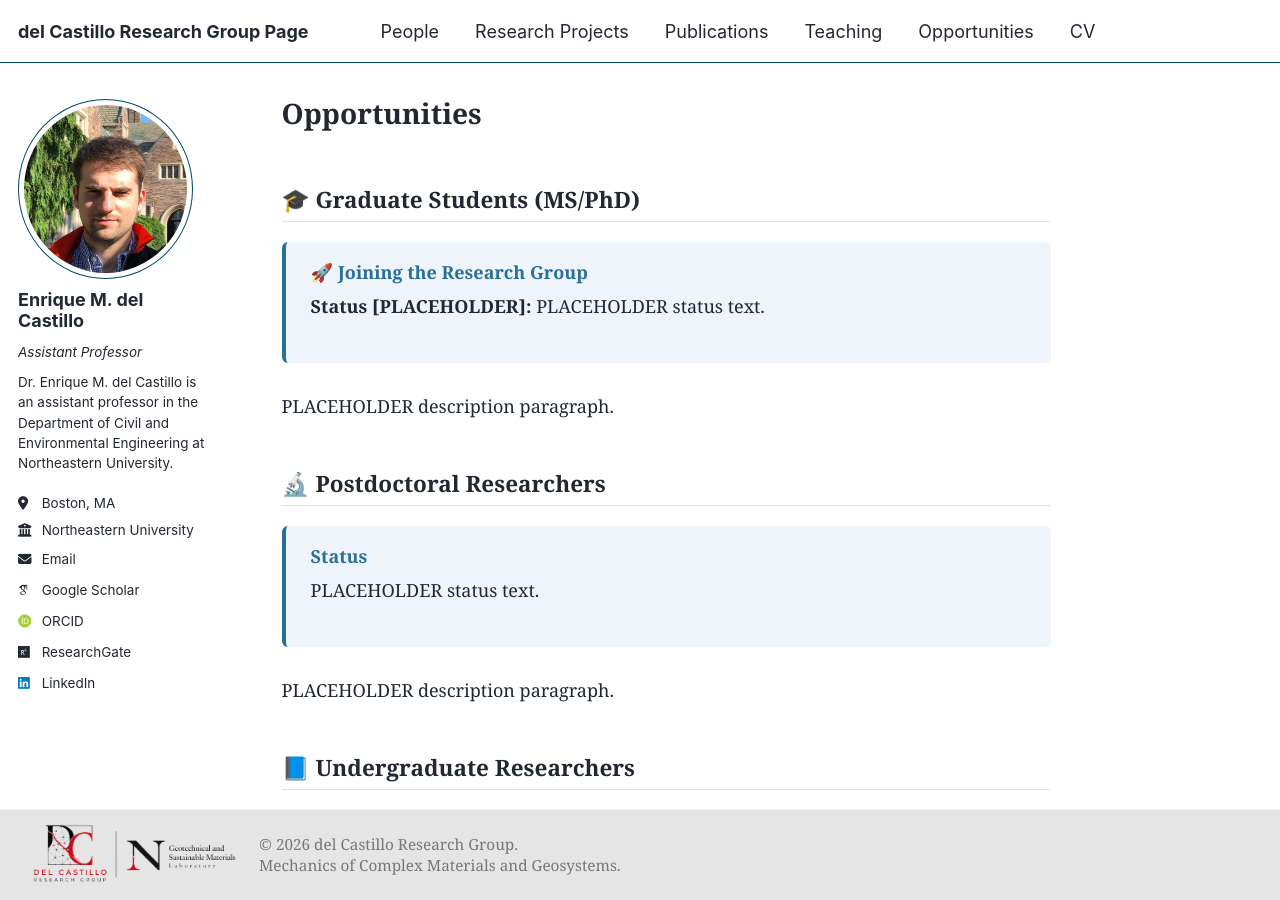
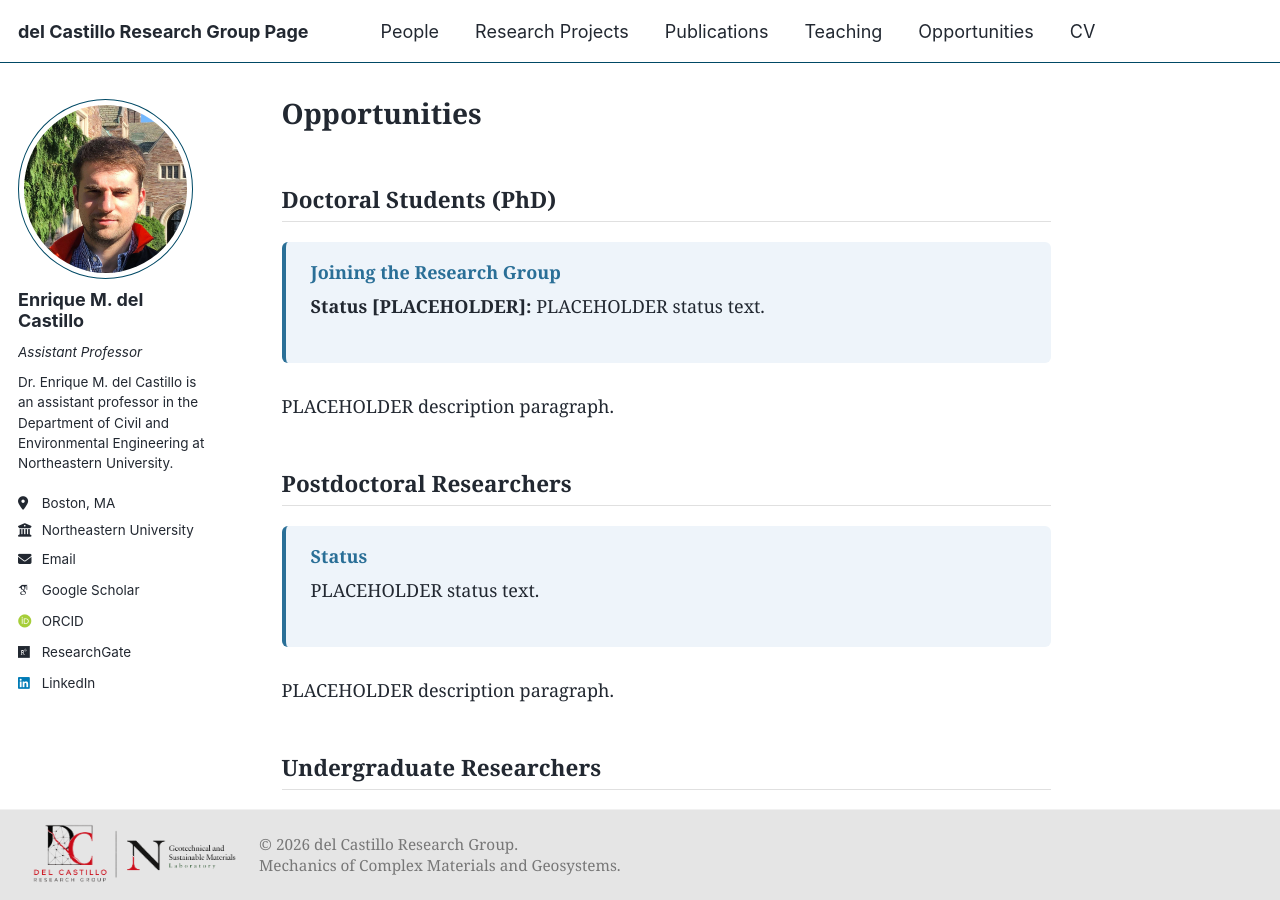
Before and after one commit to emdc19/emdcwebsite, a Jekyll site: the page built from _pages/opportunities.md, in a window 1280 px wide and 900 px high. Built offline with Jekyll 4.4.1, drawn with Linux system fonts in a browser that asks for light colours; some web fonts are replaced; a script that is not in the unit is left out.

Commit message:
Update opportunities.md

```diff
--- a/_pages/opportunities.md
+++ b/_pages/opportunities.md
@@ -8,16 +8,16 @@ author_profile: true
 {% include base_path %}
 
 <div class="opportunity-section">
-<h2>🎓 Graduate Students (MS/PhD)</h2>
+<h2>Doctoral Students (PhD)</h2>
 <div class="opportunity-status">
-  <h3>🚀 Joining the Research Group</h3>
+  <h3>Joining the Research Group</h3>
   <p><strong>Status [PLACEHOLDER]:</strong> PLACEHOLDER status text.</p>
 </div>
 <p>PLACEHOLDER description paragraph.</p>
 </div>
 
 <div class="opportunity-section">
-<h2>🔬 Postdoctoral Researchers</h2>
+<h2>Postdoctoral Researchers</h2>
 <div class="opportunity-status">
   <h3>Status</h3>
   <p>PLACEHOLDER status text.</p>
@@ -26,7 +26,7 @@ author_profile: true
 </div>
 
 <div class="opportunity-section">
-<h2>📘 Undergraduate Researchers</h2>
+<h2>Undergraduate Researchers</h2>
 <div class="opportunity-status">
   <h3>Status</h3>
   <p>PLACEHOLDER status text.</p>
```
